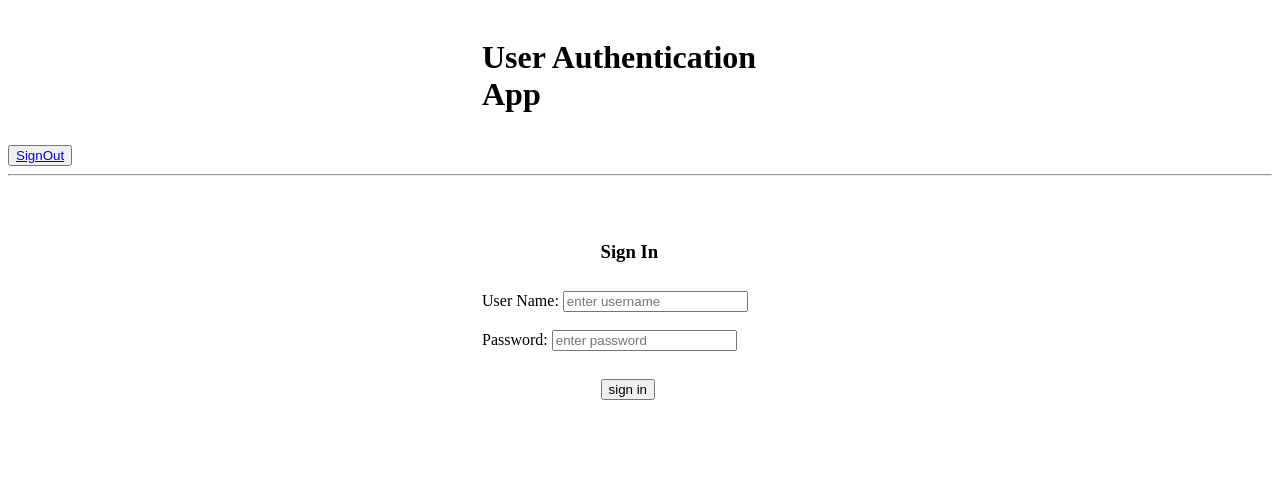
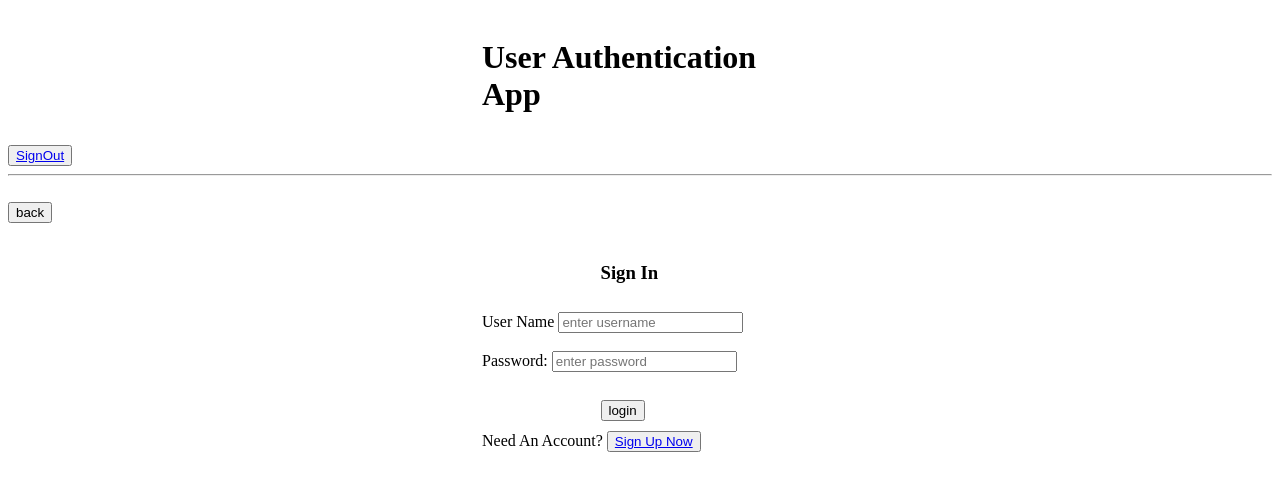
Before and after one commit to HiraIjaz/UserAuthernticationApp, a Django app: page /user_authentication/signin/ in a window 1280 px wide. Shown: the top 491 px of the page. Run offline with Django 4.2, Linux system fonts and the light colour scheme.

```diff
--- a/templates/user_authentication/signin.html
+++ b/templates/user_authentication/signin.html
@@ -8,6 +8,7 @@
 </style>
 
     {% block content %}
+        <button onclick="history.back()">back</button>
         <div class="center">
             <body>
                     {%  for message in messages %}
@@ -19,15 +20,17 @@
                 </div>
                 <form method="post">
                     {% csrf_token %}
-                        <label for="Username">User Name:</label>
-                        <input type="text" id="username" name="username" placeholder="enter username" required>
+                        <label for="username">User Name </label><input type="text" id="username" name="username" placeholder="enter username" required>
                         <br><br>
                         <label for="pass1">Password: </label>
                          <input type="password"  id="pass1" name="pass1" placeholder="enter password" required><br><br>
 
                         <div class="center">
-                        <button type="submit">sign in </button>
+                        <button type="submit">login </button>
                         </div>
+                        <label>Need An Account?</label>
+                        <button type="submit"><a href="{% url 'signup' %}">Sign Up Now</a> </button>
+
                 </form>
             </body>
         </div>
--- a/templates/user_authentication/signout.html
+++ b/templates/user_authentication/signout.html
@@ -1,4 +1,6 @@
 {% extends 'user_authentication/basetemplate.html' %}
     {% block content %}
         <h3>Sign Out</h3>
+        <label>Log In Again</label>
+        <button type="submit"><a href="{% url 'signin' %}">Login</a></button>
     {% endblock %}
```
Also changed, not shown: templates/user_authentication/signup.html (+6 -4 lines), db.sqlite3.
